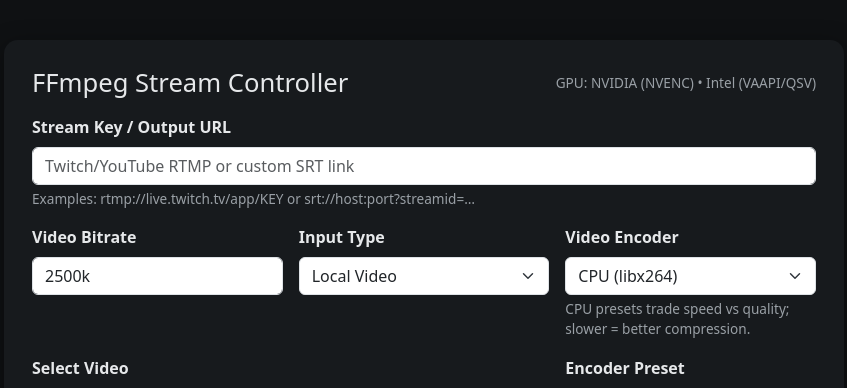
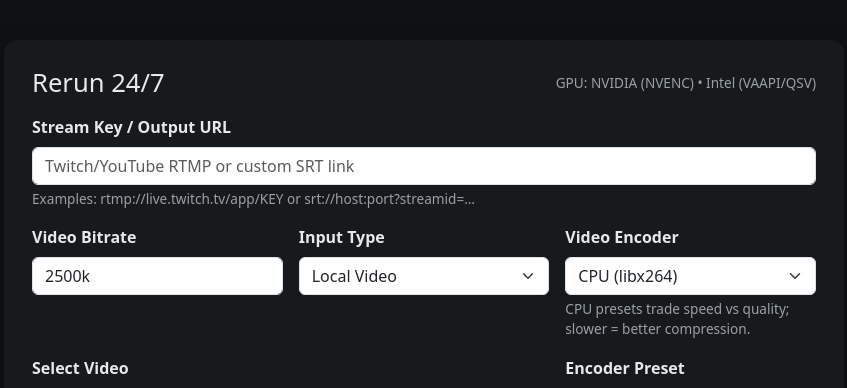
Before and after one commit to snakee989/stream_rerun, a Flask app: page / in a window 1280 px wide. Shown: the top 388 px of the page, without its empty margins (216-1063 px from the left). Run offline with Flask 3, Linux system fonts and the light colour scheme.

Commit message:
Update index.html

```diff
--- a/templates/index.html
+++ b/templates/index.html
@@ -3,7 +3,7 @@
 <head>
 <meta charset="UTF-8">
 <meta name="viewport" content="width=device-width, initial-scale=1.0">
-<title>FFmpeg Stream Controller</title>
+<title>Rerun</title>
 <link href="https://cdn.jsdelivr.net/npm/bootstrap@5.3.1/dist/css/bootstrap.min.css" rel="stylesheet">
 <style>
   body { background-color: #0f1113; color: #e6e8ea; }
@@ -20,7 +20,7 @@
 <body>
 <div class="container">
   <div class="d-flex justify-content-between align-items-center mb-3">
-    <h1 class="m-0">FFmpeg Stream Controller</h1>
+    <h1 class="m-0">Rerun 24/7</h1>
     <span class="hint">GPU: NVIDIA (NVENC) • Intel (VAAPI/QSV)</span>
   </div>
 
```
